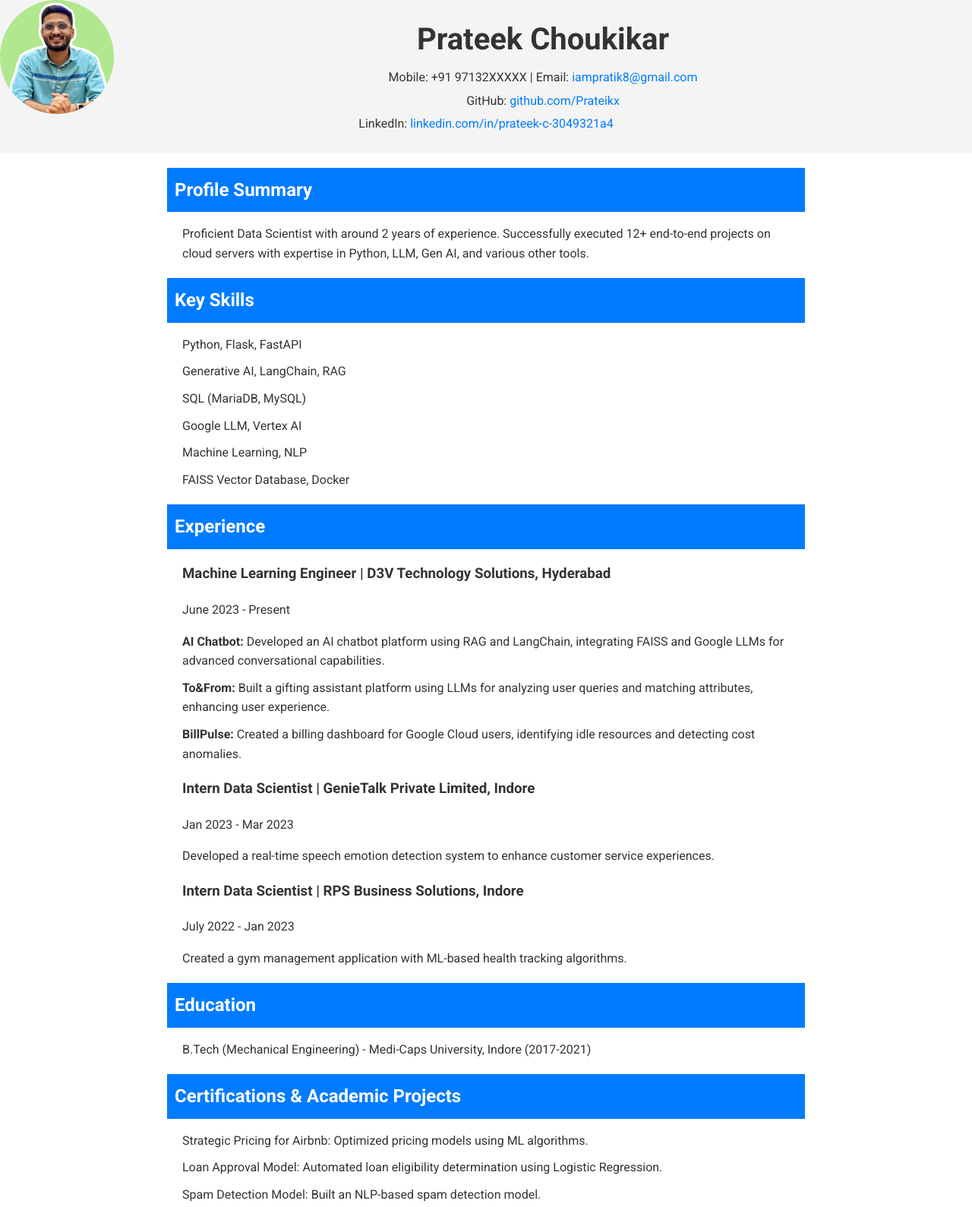
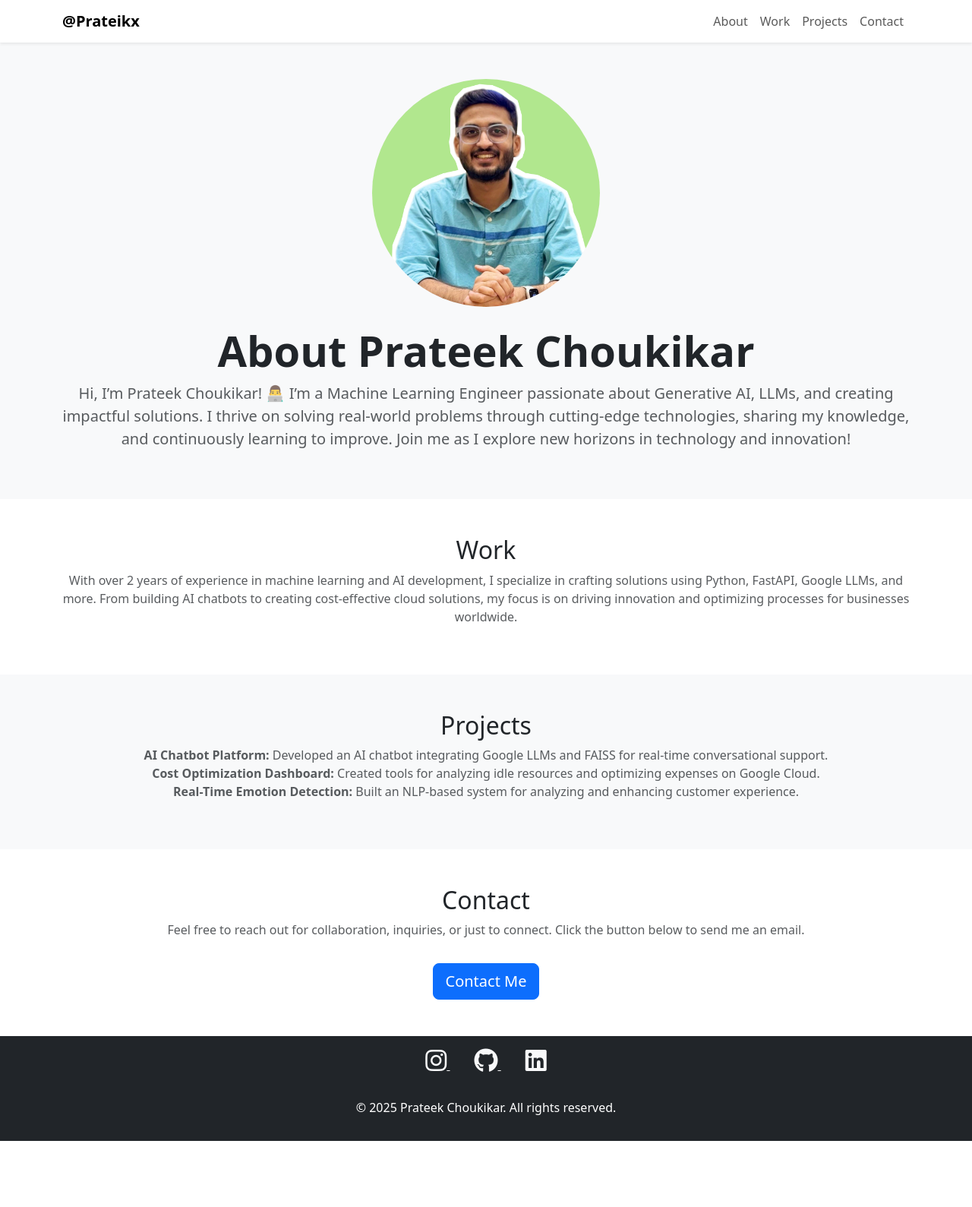
Before and after one commit to Prateikx/prateikx, a plain HTML site: page index.html in a window 1280 px wide. Shown: the whole page at 76% size. After the commit the page ends 1502 px from the top, so only its background shows below. Drawn offline with nearby package versions, Linux system fonts and the light colour scheme.

Commit message:
beautify the profile page

```diff
--- a/index.html
+++ b/index.html
@@ -1,134 +1,100 @@
 <!DOCTYPE html>
 <html lang="en">
 <head>
-    <img src="picofme (5).png" alt="Prateek Choukikar"
-        style="width:150px; border-radius:50%; float:left; margin-right:20px;">
     <meta charset="UTF-8">
     <meta name="viewport" content="width=device-width, initial-scale=1.0">
-    <title>Prateek Choukikar - Resume</title>
-    <link href="https://fonts.googleapis.com/css2?family=Roboto:wght@400;700&display=swap" rel="stylesheet">
-    <style>
-        body {
-            font-family: 'Roboto', sans-serif;
-            line-height: 1.6;
-            margin: 0;
-            padding: 0;
-            color: #333;
-        }
-
-        header {
-            background-color: #f4f4f4;
-            padding: 20px;
-            text-align: center;
-        }
-
-        header h1 {
-            margin: 0;
-            font-size: 2.5em;
-        }
-
-        header p {
-            margin: 5px 0;
-        }
-
-        main {
-            padding: 20px;
-            max-width: 800px;
-            margin: auto;
-        }
-
-        section {
-            margin-bottom: 20px;
-        }
-
-        section h2 {
-            background-color: #007BFF;
-            color: #fff;
-            padding: 10px;
-            margin: 0 -20px;
-            margin-bottom: 10px;
-        }
-
-        ul {
-            list-style: none;
-            padding: 0;
-        }
-
-        li {
-            margin-bottom: 10px;
-        }
-
-        a {
-            color: #007BFF;
-            text-decoration: none;
-        }
-
-        a:hover {
-            text-decoration: underline;
-        }
-    </style>
+    <title>Prateek Choukikar - Personal Website</title>
+    <!-- Bootstrap CSS -->
+    <link href="https://cdn.jsdelivr.net/npm/bootstrap@5.3.1/dist/css/bootstrap.min.css" rel="stylesheet">
+    <!-- Custom CSS -->
+    <link href="https://cdnjs.cloudflare.com/ajax/libs/font-awesome/6.0.0-beta3/css/all.min.css" rel="stylesheet">
 </head>
 <body>
-    <header>
-        <h1>Prateek Choukikar</h1>
-        <p>Mobile: +91 97132XXXXX | Email: <a href="mailto:iampratik8@gmail.com">iampratik8@gmail.com</a></p>
-        <p>GitHub: <a href="https://github.com/Prateikx" target="_blank">github.com/Prateikx</a></p>
-        <p>LinkedIn: <a href="https://linkedin.com/in/prateek-c-3049321a4" target="_blank">linkedin.com/in/prateek-c-3049321a4</a></p>
-    </header>
-    <main>
-        <section>
-            <h2>Profile Summary</h2>
-            <p>Proficient Data Scientist with around 2 years of experience. Successfully executed 12+ end-to-end projects on cloud servers with expertise in Python, LLM, Gen AI, and various other tools.</p>
-        </section>
-        <section>
-            <h2>Key Skills</h2>
-            <ul>
-                <li>Python, Flask, FastAPI</li>
-                <li>Generative AI, LangChain, RAG</li>
-                <li>SQL (MariaDB, MySQL)</li>
-                <li>Google LLM, Vertex AI</li>
-                <li>Machine Learning, NLP</li>
-                <li>FAISS Vector Database, Docker</li>
-            </ul>
-        </section>
-        <section>
-            <h2>Experience</h2>
-            <h3>Machine Learning Engineer | D3V Technology Solutions, Hyderabad</h3>
-            <p>June 2023 - Present</p>
-            <ul>
-                <li>
-                    <strong>AI Chatbot:</strong> Developed an AI chatbot platform using RAG and LangChain, integrating FAISS and Google LLMs for advanced conversational capabilities.
+<!-- Navigation Section -->
+<nav class="navbar navbar-expand-lg navbar-light bg-white shadow-sm">
+    <div class="container">
+        <a class="navbar-brand fw-bold" href="#">@Prateikx</a>
+        <button class="navbar-toggler" type="button" data-bs-toggle="collapse" data-bs-target="#navbarNav">
+            <span class="navbar-toggler-icon"></span>
+        </button>
+        <div class="collapse navbar-collapse" id="navbarNav">
+            <ul class="navbar-nav ms-auto">
+                <li class="nav-item">
+                    <a class="nav-link" href="#about">About</a>
                 </li>
-                <li>
-                    <strong>To&From:</strong> Built a gifting assistant platform using LLMs for analyzing user queries and matching attributes, enhancing user experience.
+                <li class="nav-item">
+                    <a class="nav-link" href="#work">Work</a>
                 </li>
-                <li>
-                    <strong>BillPulse:</strong> Created a billing dashboard for Google Cloud users, identifying idle resources and detecting cost anomalies.
+                <li class="nav-item">
+                    <a class="nav-link" href="#projects">Projects</a>
+                </li>
+                <li class="nav-item">
+                    <a class="nav-link" href="#contact">Contact</a>
                 </li>
             </ul>
-            <h3>Intern Data Scientist | GenieTalk Private Limited, Indore</h3>
-            <p>Jan 2023 - Mar 2023</p>
-            <ul>
-                <li>Developed a real-time speech emotion detection system to enhance customer service experiences.</li>
-            </ul>
-            <h3>Intern Data Scientist | RPS Business Solutions, Indore</h3>
-            <p>July 2022 - Jan 2023</p>
-            <ul>
-                <li>Created a gym management application with ML-based health tracking algorithms.</li>
-            </ul>
-        </section>
-        <section>
-            <h2>Education</h2>
-            <p>B.Tech (Mechanical Engineering) - Medi-Caps University, Indore (2017-2021)</p>
-        </section>
-        <section>
-            <h2>Certifications & Academic Projects</h2>
-            <ul>
-                <li>Strategic Pricing for Airbnb: Optimized pricing models using ML algorithms.</li>
-                <li>Loan Approval Model: Automated loan eligibility determination using Logistic Regression.</li>
-                <li>Spam Detection Model: Built an NLP-based spam detection model.</li>
-            </ul>
-        </section>
-    </main>
+        </div>
+    </div>
+</nav>
+
+<!-- Hero Section -->
+<section class="hero bg-light text-center py-5">
+    <div class="container">
+        <img src="picofme (5).png" alt="Prateek Choukikar" class="img-fluid rounded-circle mb-4" style="width: 300px; height: 300px; object-fit: cover;">
+        <h1 class="display-4 fw-bold">About Prateek Choukikar</h1>
+        <p class="lead text-muted">Hi, I’m Prateek Choukikar! 👨‍💻 I’m a Machine Learning Engineer passionate about Generative AI, LLMs, and creating impactful solutions. I thrive on solving real-world problems through cutting-edge technologies, sharing my knowledge, and continuously learning to improve. Join me as I explore new horizons in technology and innovation!</p>
+    </div>
+</section>
+
+<!-- About Section -->
+<section id="about" class="py-5">
+    <div class="container text-center">
+        <h2>Work</h2>
+        <p class="text-muted">With over 2 years of experience in machine learning and AI development, I specialize in crafting solutions using Python, FastAPI, Google LLMs, and more. From building AI chatbots to creating cost-effective cloud solutions, my focus is on driving innovation and optimizing processes for businesses worldwide.</p>
+    </div>
+</section>
+
+<!-- Projects Section -->
+<section id="projects" class="py-5 bg-light">
+    <div class="container text-center">
+        <h2>Projects</h2>
+        <ul class="list-unstyled text-muted">
+            <li><strong>AI Chatbot Platform:</strong> Developed an AI chatbot integrating Google LLMs and FAISS for real-time conversational support.</li>
+            <li><strong>Cost Optimization Dashboard:</strong> Created tools for analyzing idle resources and optimizing expenses on Google Cloud.</li>
+            <li><strong>Real-Time Emotion Detection:</strong> Built an NLP-based system for analyzing and enhancing customer experience.</li>
+        </ul>
+    </div>
+</section>
+
+<!-- Contact Section -->
+<section id="contact" class="py-5">
+    <div class="container text-center">
+        <h2>Contact</h2>
+        <p class="text-muted">Feel free to reach out for collaboration, inquiries, or just to connect. Click the button below to send me an email.</p>
+        <a href="mailto:iampratik8@gmail.com?subject=Collaboration Inquiry&body=Hi Prateek,"
+           class="btn btn-lg btn-primary mt-3">
+            Contact Me
+        </a>
+    </div>
+</section>
+
+<div class="social-bar bg-dark text-center py-3">
+    <a href="https://www.instagram.com/prxteik" target="_blank" class="text-light mx-3">
+        <i class="fab fa-instagram fa-2x"></i>
+    </a>
+    <a href="https://github.com/Prateikx" target="_blank" class="text-light mx-3">
+        <i class="fab fa-github fa-2x"></i>
+    </a>
+    <a href="https://www.linkedin.com/in/prateek-c-3049321a4" target="_blank" class="text-light mx-3">
+        <i class="fab fa-linkedin fa-2x"></i>
+    </a>
+</div>
+
+<!-- Footer -->
+<footer class="bg-dark text-white text-center py-3">
+    <p>&copy; 2025 Prateek Choukikar. All rights reserved.</p>
+</footer>
+
+<!-- Bootstrap JS -->
+<script src="https://cdn.jsdelivr.net/npm/bootstrap@5.3.1/dist/js/bootstrap.bundle.min.js"></script>
 </body>
 </html>
```
